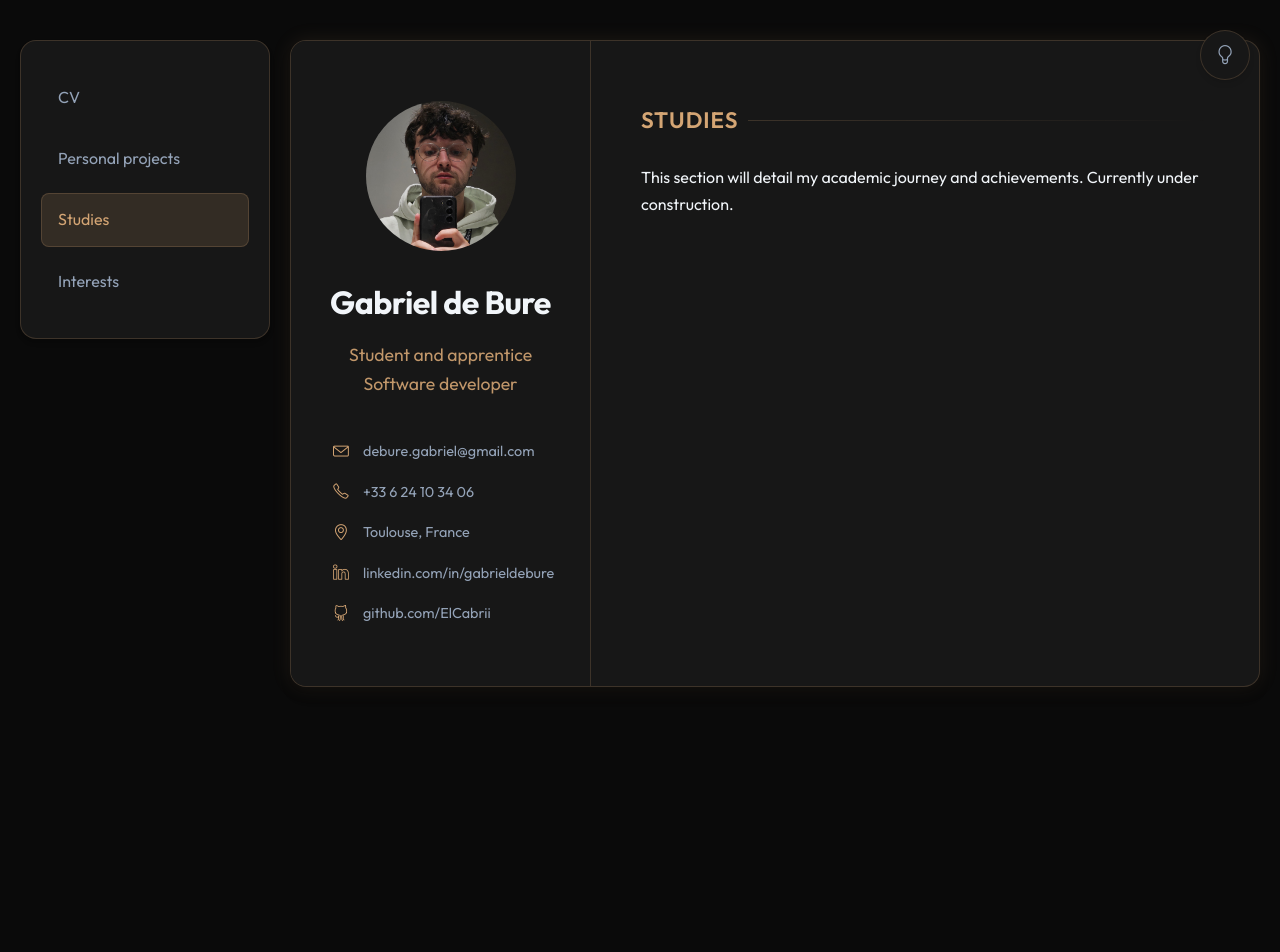
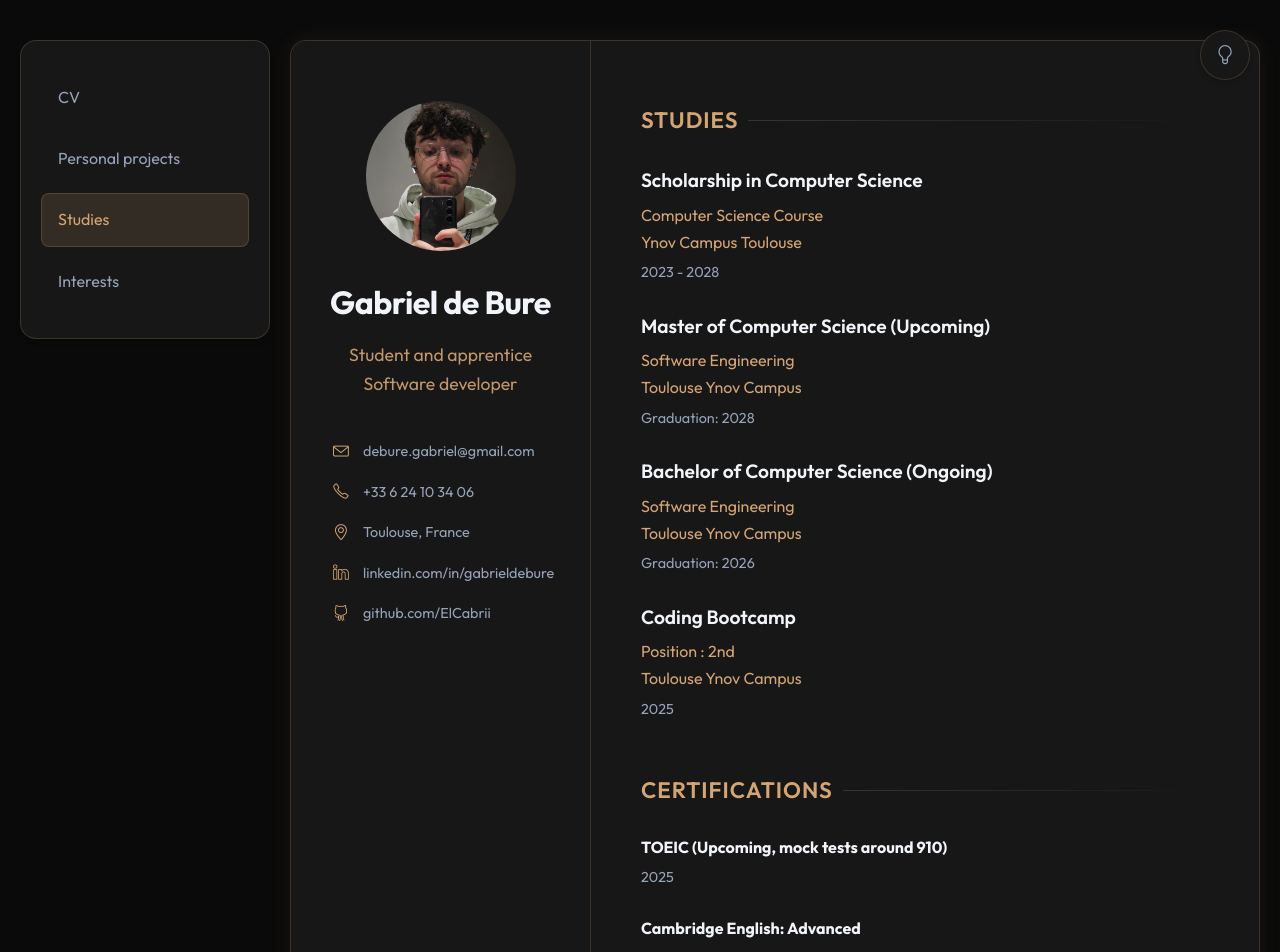
Before and after one commit to ElCabrii/CV, a Next.js app: page /studies in a window 1280 px wide. Shown: the top 952 px of the page. Before the commit the page ends 800 px from the top, so only its background shows below. Built offline with nearby package versions, Linux system fonts and the light colour scheme.

Commit message:
feat: Relocate education and certifications to the studies page, introduce a new interests section with a dedicated component, and update project details.

```diff
--- a/app/data/content.ts
+++ b/app/data/content.ts
@@ -1,4 +1,6 @@
+
 export const HEADER_DATA = {
+
     name: "Gabriel de Bure",
     profileImage: "/Gabriel.jpg",
     jobTitle: "Student and apprentice Software developer",
@@ -46,11 +48,7 @@ export const PROJECTS = [
     {
         title: "Social Media Platform : Tuums (Ongoing)",
         description: "Built the backend of a social media platform using Golang with built-in authentication and authorization, then switched to NestJS for better compatibility with the frontend and to take advantage of tRPC and BetterAuth.",
-    },
-    {
-        title: "AI Saas : ScholAI (Ongoing)",
-        description: "Developing a Saas application that uses AI to help students learning programming. Ojective : Replace the conventional AI coding assistant by a more personalized and interactive one, that acts like a teacher.",
-    },
+    }
 ];
 
 export const SKILLS = [
@@ -85,6 +83,14 @@ export const SKILLS = [
 ];
 
 export const EDUCATION = [
+    {
+        title: "Scholarship in Computer Science",
+        institution: "Ynov Campus Toulouse",
+        year: "2023 - 2028",
+        secondaryInfo: "Computer Science Course",
+    },
+
+
     {
         title: "Master of Computer Science (Upcoming)",
         institution: "Toulouse Ynov Campus",
@@ -121,3 +127,27 @@ export const LANGUAGES = [
     "English - Fluent",
     "Spanish - Intermediate",
 ];
+
+export const INTERESTS = [
+    {
+        title: "Computer Science",
+        description:
+            "Deeply interested in the theoretical and practical aspects of computation, from game programming, to software programming on low-level languages, without forgetting full-stack development.",
+    },
+    {
+        title: "Automotive",
+        description: "Passionate about cars, i have always been fascinated by the engineering behind them. I love roaring engines, and have also learned to enjoy electric cars (still not Teslas though).",
+    },
+    {
+        title: "Everyday tech",
+        description: "From phones to smart devices, i am always curious about the latest technology and how they evolve everyday. I'm more of a Samsung guy, depsite really enjoying what Nothing does.",
+    },
+    {
+        title: "Video Games",
+        description: "I love Cyberpunk 2077, which i've played for hundreds of hours, amongst a few other solo games. I also love League of Legends and especially the esport that comes with it. I have played it a lot in the past two or three years",
+    },
+    {
+        title: "Music",
+        description: "I'm an occasional pianist, and learned guitar for a few years when i was younger. I'm hoping to reach 100 000 minutes of listening on Spotify this year.",
+    }
+];
--- a/app/projects/page.tsx
+++ b/app/projects/page.tsx
@@ -33,7 +33,7 @@ export default function Projects() {
                                     pTitle="Tuums"
                                     pDescription="A social media platform for gamers currently under active development. It integrates gaming accounts from multiple platforms to aggregate and display gamer statistics on a unified profile."
                                     pTags={['Next.js', 'React', 'TypeScript', 'Tailwind CSS', 'Supabase (Self-hosted)']}
-                                    pUrl="https://mytuums.com"
+                                    pUrl="https://tuums.fr"
                                 />
                                 <ProjectEntry
                                     pTitle="ScholAI"
--- a/app/studies/page.tsx
+++ b/app/studies/page.tsx
@@ -1,8 +1,9 @@
 import ThemeToggle from '../components/ThemeToggle';
 import Navigation from '../components/Navigation';
 import Header from '../components/Header';
+import EducationItem from '../components/EducationItem';
 
-import { HEADER_DATA } from '../data/content';
+import { HEADER_DATA, EDUCATION, CERTIFICATIONS } from '../data/content';
 
 export default function Studies() {
     return (
@@ -28,9 +29,27 @@ export default function Studies() {
                         <div className="main">
                             <section>
                                 <h2>Studies</h2>
-                                <p>
-                                    This section will detail my academic journey and achievements. Currently under construction.
-                                </p>
+                                {EDUCATION.map((edu, index) => (
+                                    <EducationItem
+                                        key={index}
+                                        pTitle={edu.title}
+                                        pInstitution={edu.institution}
+                                        pYear={edu.year}
+                                        pSecondaryInfo={edu.secondaryInfo}
+                                    />
+                                ))}
+                            </section>
+
+                            <section>
+                                <h2>Certifications</h2>
+                                {CERTIFICATIONS.map((cert, index) => (
+                                    <div className="education-item" key={index}>
+                                        <p>
+                                            <strong>{cert.name}</strong>
+                                        </p>
+                                        <p className="year">{cert.year}</p>
+                                    </div>
+                                ))}
                             </section>
                         </div>
                     </div>
```
Also changed, not shown: app/components/InterestEntry.tsx (added, +13 -0 lines), app/interests/page.tsx (+9 -4 lines), app/page.tsx (+4 -31 lines), 1 other file (tests, documents, lock files or other folders).
